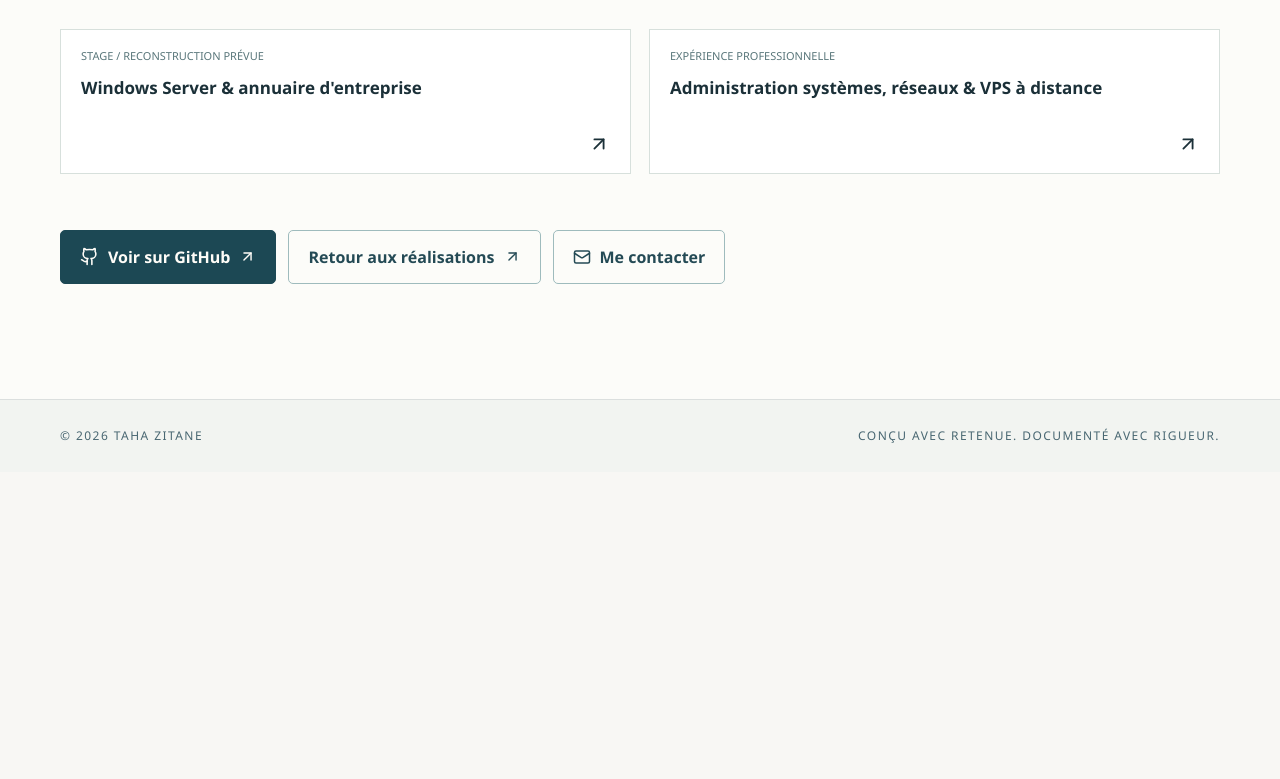
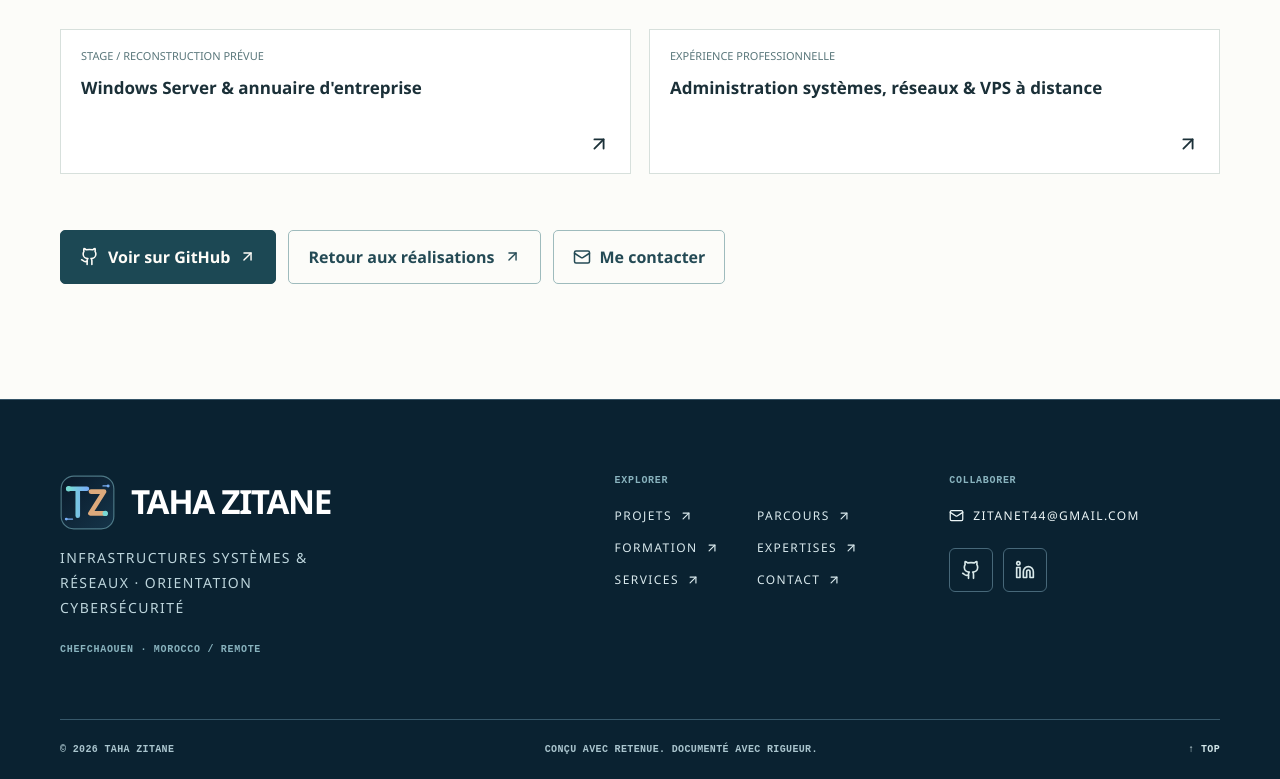
Before and after one commit to tahazitan/taha-zitane-portfolio, a Next.js app: page /fr/projects/enterprise-network-lab in a window 1280 px wide. Shown: the part 7118-7897 px from the top of the page. Before the commit the page ends 7590 px from the top, so only its background shows below. Built offline with nearby package versions, Linux system fonts and the light colour scheme.

Commit message:
Unify project footer and route project back links to dedicated gallery

```diff
--- a/src/components/CasePage.tsx
+++ b/src/components/CasePage.tsx
@@ -1,6 +1,7 @@
 import Link from "next/link";
 import {ArrowLeft,ArrowUpRight, Github, Mail, Route, Scale, ListChecks} from "lucide-react";
 import Navigation from "./Navigation";
+import FooterBrand from "./FooterBrand";
 import LocaleSetup from "./LocaleSetup";
 import DesignReview from "./DesignReview";
 import SourceTopology from "./SourceTopology";
@@ -20,8 +21,8 @@ export default function CasePage({locale,slug}:{locale:Locale;slug:string}){
   fr:{scopeValue:'Siège + agence A + agence B + utilisateurs distants',choicesValue:'Segmentation, périmètre, contrôle d’accès, supervision et reprise',criteriaValue:'Sécurité, coût et exploitation guident les choix ci-dessous.',walkthroughTitle:'Parcours de trafic',walkthroughBody:'Topologie interactive et scénarios décrivant le trajet attendu de certains flux dans l’architecture.',acceptanceBody:'Objectifs de validation proposés pour la phase d’implémentation pratique. Elles orientent les prochaines vérifications du laboratoire.',tradeoffBody:'Principales décisions de conception et compromis étudiés du point de vue sécurité, coût et exploitation.',altLabel:'Alternative / compromis'},
   ar:{scopeValue:'المقر الرئيسي + الفرع A + الفرع B + مستخدمون عن بُعد',choicesValue:'التقسيم، الأمن الطرفي، التحكم في الوصول، المراقبة والاستعادة',criteriaValue:'الأمن والكلفة وسهولة التشغيل هي التي توجه القرارات التالية.',walkthroughTitle:'مسارات حركة المرور',walkthroughBody:'مخطط تفاعلي وسيناريوهات تشرح كيف يُفترض أن تمر بعض التدفقات داخل البنية.',acceptanceBody:'أهداف تحقق مقترحة لمرحلة التنفيذ العملي، لتوجيه مراحل التحقق القادمة.',tradeoffBody:'أهم قرارات التصميم والمفاضلات المرتبطة بالأمن والكلفة والتشغيل.',altLabel:'بديل / مفاضلة'}
  }[locale];
- return <div className={`page-shell ${rtl?'rtl':''}`} dir={rtl?'rtl':'ltr'}><LocaleSetup locale={locale}/><Navigation locale={locale} slug={slug}/><main className="case-main"><div className="container-xl">
-  <div className="case-breadcrumb"><Link href={`${homePath(locale)}#work`}><ArrowLeft size={16}/>{c.backToWork}</Link><span>{project.number} / {String(c.projects.length).padStart(2,"0")}</span></div>
+ return <div className={`page-shell ${rtl?'rtl':''}`} dir={rtl?'rtl':'ltr'}><LocaleSetup locale={locale}/><Navigation locale={locale} slug={slug}/><main id="top" className="case-main"><div className="container-xl">
+  <div className="case-breadcrumb"><Link href={`${locale==="en"?"":`/${locale}`}/projects/`}><ArrowLeft size={16}/>{c.backToWork}</Link><span>{project.number} / {String(c.projects.length).padStart(2,"0")}</span></div>
   <div className="case-heading"><span className="section-number">{project.type}</span><h1>{project.title}<span>.</span></h1><p>{project.summary}</p><span className={`status-pill status-${project.statusKind}`}>{project.status}</span></div>
   <div className="case-overview-strip"><strong>{project.type}</strong><span>{project.tech.slice(0,5).join(" · ")}</span></div>
   <TechnologyMarks technologies={project.tech} limit={8} variant="case"/>
@@ -66,6 +67,6 @@ export default function CasePage({locale,slug}:{locale:Locale;slug:string}){
   </>}
 
   <aside className="related-work" aria-label={locale==='ar'?'مشاريع أخرى':locale==='fr'?'Autres projets':'Explore more work'}><div className="related-work-top"><span className="section-number">{locale==='ar'?'مشاريع أخرى':locale==='fr'?'DÉCOUVRIR PLUS':'OTHER PROJECTS'}</span><h2>{locale==='ar'?'واصل الاستكشاف.':locale==='fr'?'Poursuivre la découverte.':'Continue exploring.'}</h2></div><div className="related-work-grid">{related.map(next=><Link href={projectPath(locale,next.slug)} key={next.slug}><small>{next.type}</small><strong>{next.title}</strong><span><ArrowUpRight size={22}/></span></Link>)}</div></aside>
-  <div className="case-bottom-links">{project.link&&<a className="btn btn-primary" href={project.link} target="_blank" rel="noopener noreferrer"><Github size={19}/>{c.viewRepo}<ArrowUpRight size={17}/></a>}<Link href={`${homePath(locale)}#work`} className="btn btn-outline">{c.backToWork}<ArrowUpRight size={17}/></Link><a className="btn btn-outline" href={mailUrl}><Mail size={18}/>{c.contact}</a></div>
-  </div></main><footer className="case-footer"><div className="container-xl"><span>© 2026 TAHA ZITANE</span><span>{c.footerNote}</span></div></footer></div>;
+  <div className="case-bottom-links">{project.link&&<a className="btn btn-primary" href={project.link} target="_blank" rel="noopener noreferrer"><Github size={19}/>{c.viewRepo}<ArrowUpRight size={17}/></a>}<Link href={`${locale==="en"?"":`/${locale}`}/projects/`} className="btn btn-outline">{c.backToWork}<ArrowUpRight size={17}/></Link><a className="btn btn-outline" href={mailUrl}><Mail size={18}/>{c.contact}</a></div>
+  </div></main><FooterBrand locale={locale}/></div>;
 }
```
